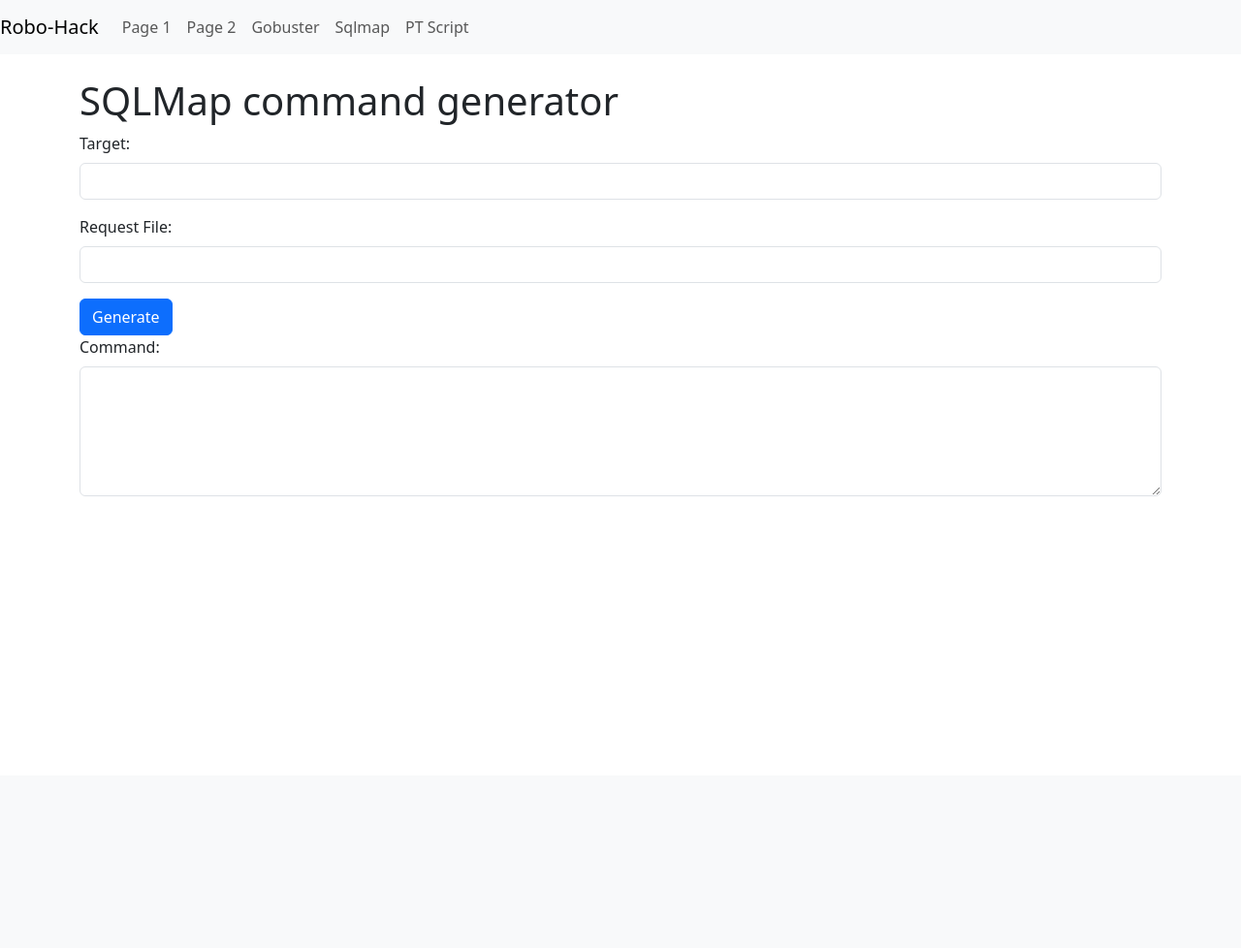
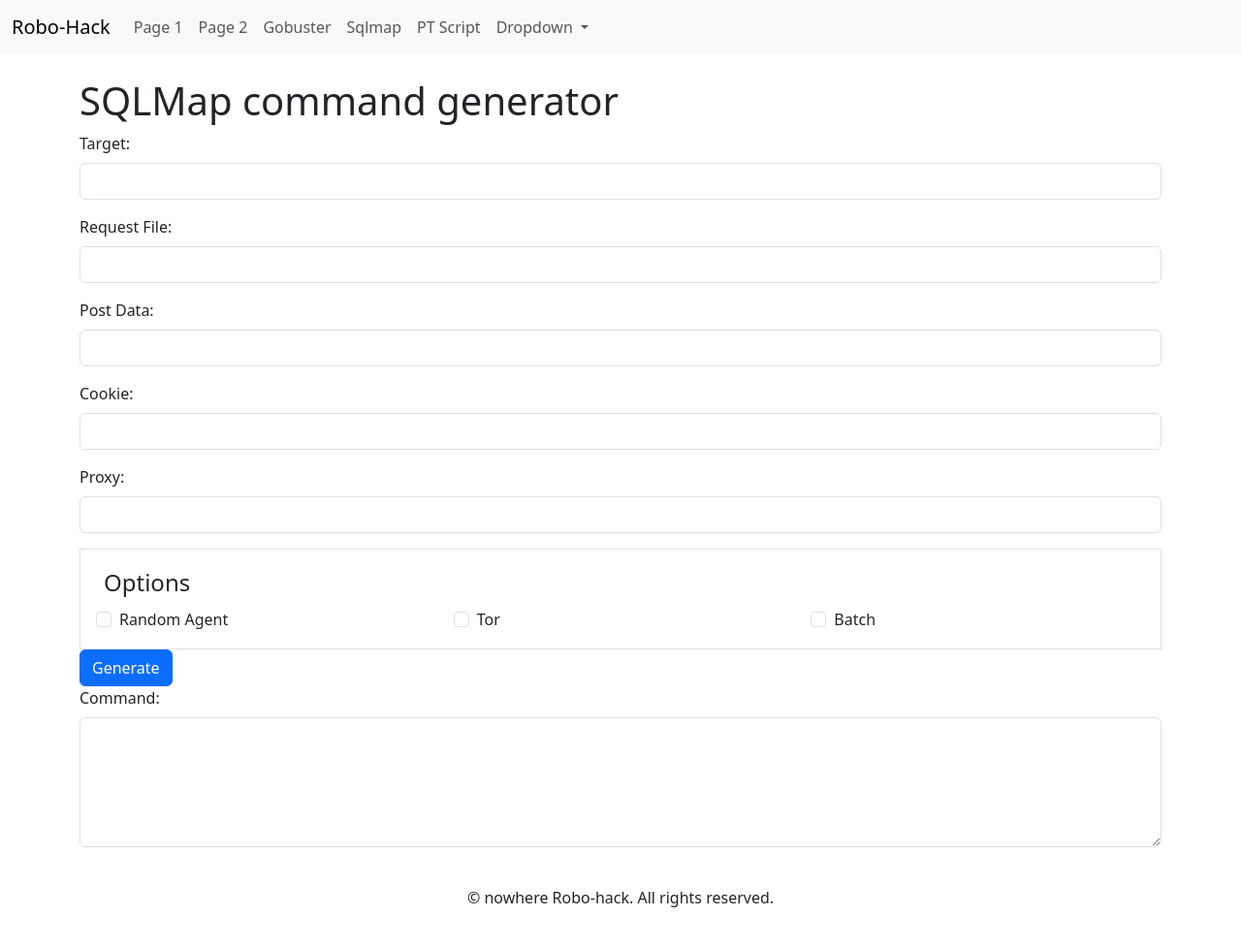
Before and after one commit to killercd/robo-hack-imp, a Flask app: page /sqlmap in a window 1280 px wide. Shown: the whole page at 97% size. Before the commit the page ends 512 px from the top, so only its background shows below. Run offline with Flask 3, Linux system fonts and the light colour scheme.

Commit message:
add fields in sqlmapmodule

```diff
--- a/app/robohack/mod/sqlmap.py
+++ b/app/robohack/mod/sqlmap.py
@@ -4,24 +4,71 @@ class SqlMapMod():
 
     def __init__(self,
                 target,
-                request):
+                requestfile,
+                postdata,
+                cookie,
+                random_agent,
+                proxy,
+                tor,
+                risk,
+                level,
+                batch
+                ):
 
         self.target = target
-        self.request = request
-
+        self.requestfile = requestfile
+        self.postdata = postdata
+        self.cookie = cookie
+        self.random_agent = random_agent
+        self.proxy = proxy
+        self.tor = tor
+        self.risk = risk
+        self.level = level
+        self.batch = batch
 
     def generate(self):
 
-        g_command = f"sqlmap "
+        g_command = f"sqlmap"
         if self.target:
-            g_command = f"{g_command} -u {self.target}"
+            g_command = f"{g_command} -u '{self.target}'"
         elif self.request:
-            g_command = f"{g_command} -r '{self.request}'"
+            g_command = f"{g_command} -r '{self.requestfile}'"
 
+        if self.postdata:
+            g_command = f"{g_command} --data='{self.postdata}'"
+
+        if self.cookie:
+            g_command = f"{g_command} --cookie='{self.cookie}'"
+
+        if self.random_agent:
+            g_command = f"{g_command} --random_agent"
+
+        if self.proxy:
+            g_command = f"{g_command} --proxy='{self.proxy}'"
+
+        if self.tor:
+            g_command = f"{g_command} --tor"
+
+        if self.risk:
+            g_command = f"{g_command} --risk='{self.risk}'"
+
+        if self.level:
+            g_command = f"{g_command} --level='{self.level}'"
+
+        if self.batch:
+            g_command = f"{g_command} --batch"
 
         data = {
             "target": nte(self.target),
-            "request": nte(self.request),
+            "requestfile": nte(self.requestfile),
+            "postdata": nte(self.postdata),
+            "cookie": nte(self.cookie),
+            "random_agent": nte(self.random_agent),
+            "proxy": nte(self.proxy),
+            "tor": nte(self.tor),
+            "risk": nte(self.risk),
+            "level": nte(self.level),
+            "batch": nte(self.batch),
             "command": g_command
         }
         return data
@@ -29,4 +76,16 @@ class SqlMapMod():
 
     @staticmethod
     def empty_data():
-        return {"target": "", "request": ""}
+        return  {
+            "target": "",
+            "requestfile": "",
+            "postdata": "",
+            "cookie": "",
+            "random_agent": "",
+            "proxy": "",
+            "tor": "",
+            "risk": "",
+            "level": "",
+            "batch": "",
+            "command": ""
+        }
--- a/app/routes.py
+++ b/app/routes.py
@@ -8,7 +8,6 @@ from app.robohack.mod.sqlmap import SqlMapMod
 def home():
     return render_template('base.html')
 
-# Page 1 routes
 @app.route('/page1', methods=['GET', 'POST'])
 def page1():
     if request.method == 'POST':
@@ -81,7 +80,30 @@ def sqlmap():
         action = request.form.get('action')
         if action == 'generate':
             sqlmap_mod = SqlMapMod(request.form.get('target'),
-                                    request.form.get('request'))
+                                    request.form.get('requestfile'),
+                                    request.form.get('postdata'),
+                                    request.form.get('cookie'),
+                                    request.form.get('random_agent'),
+                                    request.form.get('proxy'),
+                                    request.form.get('tor'),
+                                    "",
+                                    "",
+                                    request.form.get('batch')
+                                    )
+
+
+        #      return  {
+        #     "target": "",
+        #     "requestfile": "",
+        #     "postdata": "",
+        #     "cookie": "",
+        #     "random_agent": "",
+        #     "proxy": "",
+        #     "tor": "",
+        #     "risk": "",
+        #     "level": "",
+        #     "command": ""
+        # }
             data = sqlmap_mod.generate()
             return render_template('sqlmap/sqlmap.html', data=data)
     return render_template('sqlmap/sqlmap.html', data=SqlMapMod.empty_data())
--- a/app/templates/base.html
+++ b/app/templates/base.html
@@ -4,24 +4,49 @@
         <meta charset="UTF-8">
         <meta name="viewport" content="width=device-width, initial-scale=1.0">
         <link href="https://cdn.jsdelivr.net/npm/bootstrap@5.3.0/dist/css/bootstrap.min.css" rel="stylesheet">
-        <title>Robo Hack</title>
+        <title>Robo-Hack</title>
     </head>
 <body>
     <nav class="navbar navbar-expand-lg navbar-light bg-light">
-        <a class="navbar-brand" href="/">Robo-Hack</a>
-        <div class="collapse navbar-collapse">
+        <div class="container-fluid">
+            <a class="navbar-brand" href="#">Robo-Hack</a>
+            <button class="navbar-toggler" type="button" data-bs-toggle="collapse" data-bs-target="#navbarNav" aria-controls="navbarNav" aria-expanded="false" aria-label="Toggle navigation">
+                <span class="navbar-toggler-icon"></span>
+            </button>
+            <div class="collapse navbar-collapse" id="navbarNav">
                 <ul class="navbar-nav">
                     <li class="nav-item"><a class="nav-link" href="/page1">Page 1</a></li>
                     <li class="nav-item"><a class="nav-link" href="/page2">Page 2</a></li>
                     <li class="nav-item"><a class="nav-link" href="/gobuster">Gobuster</a></li>
                     <li class="nav-item"><a class="nav-link" href="/sqlmap">Sqlmap</a></li>
                     <li class="nav-item"><a class="nav-link" href="/ptscriptgen">PT Script</a></li>
-
+                    <li class="nav-item dropdown">
+                        <a class="nav-link dropdown-toggle" href="#" id="navbarDropdown" role="button" data-toggle="dropdown" aria-haspopup="true" aria-expanded="false">
+                          Dropdown
+                        </a>
+                        <div class="dropdown-menu" aria-labelledby="navbarDropdown">
+                          <a class="dropdown-item" href="#">Action</a>
+                          <a class="dropdown-item" href="#">Another action</a>
+                          <div class="dropdown-divider"></div>
+                          <a class="dropdown-item" href="#">Something else here</a>
+                        </div>
+                      </li>
                 </ul>
             </div>
+
+        </div>
     </nav>
+
+
     <div class="container mt-4">
         {% block content %}{% endblock %}
     </div>
+
+    <footer class="text-center py-4">
+        <p>&copy; nowhere Robo-hack. All rights reserved.</p>
+    </footer>
+
+    <script src="https://cdn.jsdelivr.net/npm/bootstrap@5.3.0/dist/js/bootstrap.bundle.min.js"></script>
+    <script src="{{ url_for('static', filename='js/custom.js') }}"></script>
 </body>
 </html>
--- a/app/templates/sqlmap/sqlmap.html
+++ b/app/templates/sqlmap/sqlmap.html
@@ -8,8 +8,49 @@
     </div>
     <div class="mb-3">
         <label for="requestfile" class="form-label">Request File: </label>
-        <input type="text" class="form-control" id="requestfile" name="requestfile" value="{{ data['request'] }}">
+        <input type="text" class="form-control" id="requestfile" name="requestfile" value="{{ data['requestfile'] }}">
     </div>
+
+    <div class="mb-3">
+        <label for="postdata" class="form-label">Post Data: </label>
+        <input type="text" class="form-control" id="postdata" name="postdata" value="{{ data['postdata'] }}">
+    </div>
+
+    <div class="mb-3">
+        <label for="cookie" class="form-label">Cookie: </label>
+        <input type="text" class="form-control" id="cookie" name="cookie" value="{{ data['cookie'] }}">
+    </div>
+
+
+    <div class="mb-3">
+        <label for="proxy" class="form-label">Proxy: </label>
+        <input type="text" class="form-control" id="proxy" name="proxy" value="{{ data['proxy'] }}">
+    </div>
+    <fieldset class="border p-3">
+        <legend class="w-auto px-2">Options</legend>
+        <div class="row">
+            <div class="col">
+                <div class="form-check">
+                    <label class="form-check-label" for="random_agent">Random Agent</label>
+                    <input class="form-check-input" type="checkbox" name="random_agent" id="random_agent" {% if data['random_agent'] %} checked {% endif %}>
+                </div>
+            </div>
+            <div class="col">
+                <div class="form-check">
+                    <label class="form-check-label" for="tor">Tor</label>
+                    <input class="form-check-input" type="checkbox" name="tor" id="tor" {% if data['tor'] %} checked {% endif %}>
+                </div>
+            </div>
+            <div class="col">
+                <div class="form-check">
+                    <label class="form-check-label" for="batch">Batch</label>
+                    <input class="form-check-input" type="checkbox" name="batch" id="batch" {% if data['batch'] %} checked {% endif %}>
+                </div>
+            </div>
+
+        </div>
+
+    </fieldset>
 
     <button type="submit" class="btn btn-primary" name="action" value="generate">Generate</button>
 
--- a/requirements.txt
+++ b/requirements.txt
@@ -1,3 +1,4 @@
 flask
 flask-sqlalchemy
 alembic
+python-dotenv
```
Also changed, not shown: app/templates/base2.html (added, +69 -0 lines). Lines whose indentation alone changed are shown as unchanged.
